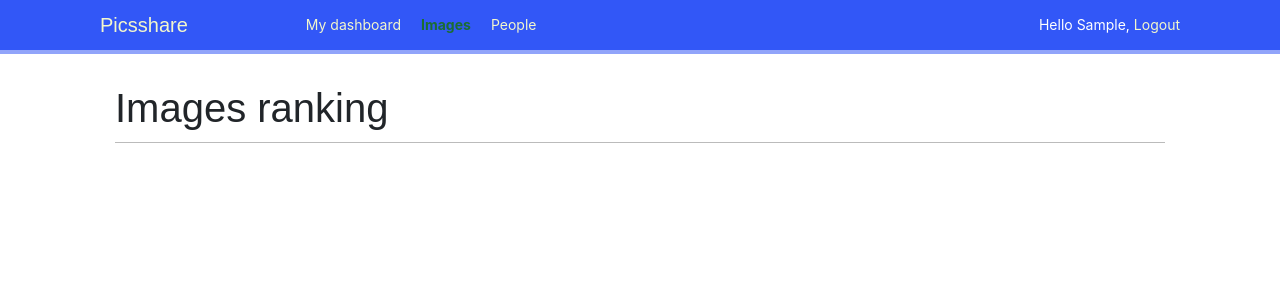
After one commit to BirdOnTheBranch/picsshare, a Django app: page /images/ranking/ in a window 1280 px wide. The commit adds this page. Shown: the top 300 px of the page. Run offline with Django 3.2, Linux system fonts and the light colour scheme; the visitor is signed in with stand-in values (Sample User, id 1); data that the repository does not hold is empty; some libraries are stand-ins or nearby versions; some web fonts are replaced.

Commit message:
Signals have been added to count user likes, and Redis has been implemented to count photo views.

```diff
--- a/account/static/css/base.css
+++ b/account/static/css/base.css
@@ -247,8 +247,8 @@ a.like, a.follow { float:right; margin-top:-8px; }
 #people-list .user {
     width:180px;
     float:left;
-    overflow:auto;
     padding:10px;
+    margin-left: 10px;
 }
 #people-list .info { text-align:center; }
 img.user-detail {
--- a/account/templates/account/dashboard.html
+++ b/account/templates/account/dashboard.html
@@ -12,6 +12,7 @@
     <p>Drag the following button to your bookmarks toolbar to bookmark images from other websites <a href="javascript:{% include "bookmarklet_launcher.js" %}" class="button">Bookmark it!</a><p>
 
     <p>You can also <a href="{% url "edit" %}">edit your profile</a> or <a href="{% url "password_change" %}">change your password</a>.<p>
+    <br>
     <h2>Register activity</h2>
         <div id="action-list">
             {% for action in actions %}
--- a/account/templates/base.html
+++ b/account/templates/base.html
@@ -4,8 +4,10 @@
     <title>{% block title %}{% endblock %}</title>
     {% load static%}
     <link rel="stylesheet" href="{% static '/css/base.css' %}">
+    <link rel="stylesheet" href="https://stackpath.bootstrapcdn.com/bootstrap/4.3.1/css/bootstrap.min.css" integrity="sha384-ggOyR0iXCbMQv3Xipma34MD+dH/1fQ784/j6cY/iJTQUOhcWr7x9JvoRxT2MZw1T" crossorigin="anonymous">
 </head>
 <body>
+
     <div id="header">
         <span class="logo">Picsshare</span>
         {% if request.user.is_authenticated %}
--- a/images/apps.py
+++ b/images/apps.py
@@ -3,3 +3,7 @@ from django.apps import AppConfig
 
 class ImagesConfig(AppConfig):
     name = 'images'
+
+    def ready(self):
+        #import signal handlers
+        import images.signals
--- a/images/models.py
+++ b/images/models.py
@@ -14,6 +14,7 @@ class Image(models.Model):
     description     =   models.TextField(blank=True)
     created         =   models.DateField(auto_now_add=True, db_index=True)
     users_like      =   models.ManyToManyField(settings.AUTH_USER_MODEL, related_name='images_liked', blank=True)
+    total_likes     =   models.PositiveIntegerField(db_index=True, default=0)
 
     def __str__(self):
         return self.title
--- a/images/templates/images/image/detail.html
+++ b/images/templates/images/image/detail.html
@@ -18,6 +18,9 @@
         <span class="count">
          <span class="total">{{ total_likes }}</span>
          like{{ total_likes|pluralize }}
+        </span>
+        <span class="count">
+          {{ total_views }} view{{ total_views|pluralize }}
         </span>
         <a href="#" data-id="{{ image.id }}" data-action="{% if request.user in users_like %}un{% endif %}like" class="like button">
           {% if request.user not in users_like %}
--- /dev/null
+++ b/images/templates/images/image/ranking.html
@@ -0,0 +1,17 @@
+
+{% extends "base.html" %}
+
+{% block title %}Images ranking{% endblock %}
+
+{% block content %}
+  <h1>Images ranking</h1>
+  <ol>
+    {% for image in most_viewed %}
+      <li>
+        <a href="{{ image.get_absolute_url }}">
+          {{ image.title }}
+        </a>
+      </li>
+    {% endfor %}
+  </ol>
+{% endblock %}
--- a/images/urls.py
+++ b/images/urls.py
@@ -9,5 +9,6 @@ urlpatterns = [
     path('create/', views.image_created, name='create'),
     path('detail/<int:id>/<slug:slug>/', views.image_detail, name='detail'),
     path('', views.image_list, name='list'),
-    path('like/', views.image_like, name='like')
+    path('like/', views.image_like, name='like'),
+    path('ranking/', views.image_ranking, name='create'),
 ]
--- a/images/views.py
+++ b/images/views.py
@@ -4,12 +4,17 @@ from django.contrib.auth.decorators import login_required
 from django.views.decorators.http import require_POST
 from django.http import JsonResponse, HttpResponse
 from django.contrib import messages
+#Redis database
+import redis
 
+from django.conf import settings
 from common.decorators import ajax_required
 from actions.utils import create_action
 from .forms import ImageCreatedForm
 from .models import Image
 
+#connect to redis
+r = redis.StrictRedis(host=settings.REDIS_HOST, port=settings.REDIS_PORT, db=settings.REDIS_DB)
 
 
 @login_required
@@ -59,8 +64,11 @@ def image_list(request):
 
 def image_detail(request, id, slug):
     image = get_object_or_404(Image, id=id, slug=slug)
-
-    return render(request, 'images/image/detail.html', {'section':'images', 'image': image})
+    #increment total image views by 1
+    total_views = r.incr(f'image:{image.id}:views')
+    # increment image ranking by 1
+    r.zincrby('image_ranking', image.id, 1)
+    return render(request, 'images/image/detail.html', {'section':'images', 'image': image, 'total_views':total_views})
 
 
 
@@ -83,3 +91,16 @@ def image_like(request):
             pass
 
     return JsonResponse({'status':'ok'})
+
+
+
+@login_required
+def image_ranking(request):
+    #get image ranking dictionary
+    image_ranking = r.zrange('image_ranking', 0, -1, desc=True)[:10]
+    image_ranking_ids = [int(id) for id in image_ranking]
+    #get most viewed images
+    most_viewed = list(Image.objects.filter(id__in=image_ranking_ids))
+    most_viewed.sort(key=lambda x: image_ranking_ids.index(x.id))
+
+    return render(request, 'images/image/ranking.html', {'section':'images', 'most_viewed': most_viewed})
--- a/picsshare/settings.py
+++ b/picsshare/settings.py
@@ -85,6 +85,9 @@ DATABASES = {
     }
 }
 
+REDIS_HOST = 'localhost'
+REDIS_PORT = 6379
+REDIS_DB = 0
 
 # Password validation
 # https://docs.djangoproject.com/en/2.0/ref/settings/#auth-password-validators
--- a/requirements.txt
+++ b/requirements.txt
@@ -3,3 +3,7 @@ Pillow==7.2.0
 social-auth-app-django==2.1.0
 sorl-thumbnail==12.6.3
 #pip install python-social-auth[django]
+
+#Intalar redis en el pc
+#tampbien redis en python
+redis==3.5.3
```
Also changed, not shown: account/templates/account/user/detail.html (+11 -0 lines), images/signals.py (added, +10 -0 lines), account/migrations/0003_profile_bio.py (added), account/migrations/0004_auto_20200723_1853.py (added), account/migrations/0005_remove_profile_bio.py (added), account/templates/account/user/list.html (line endings or trailing spaces), images/migrations/0002_image_total_likes.py (added).
